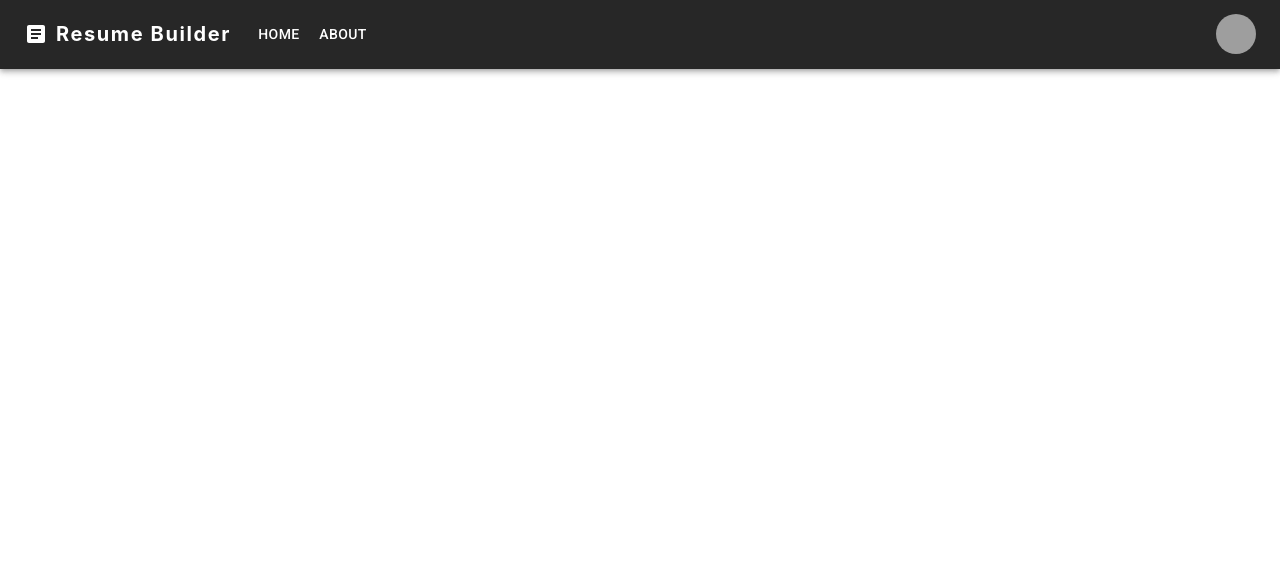
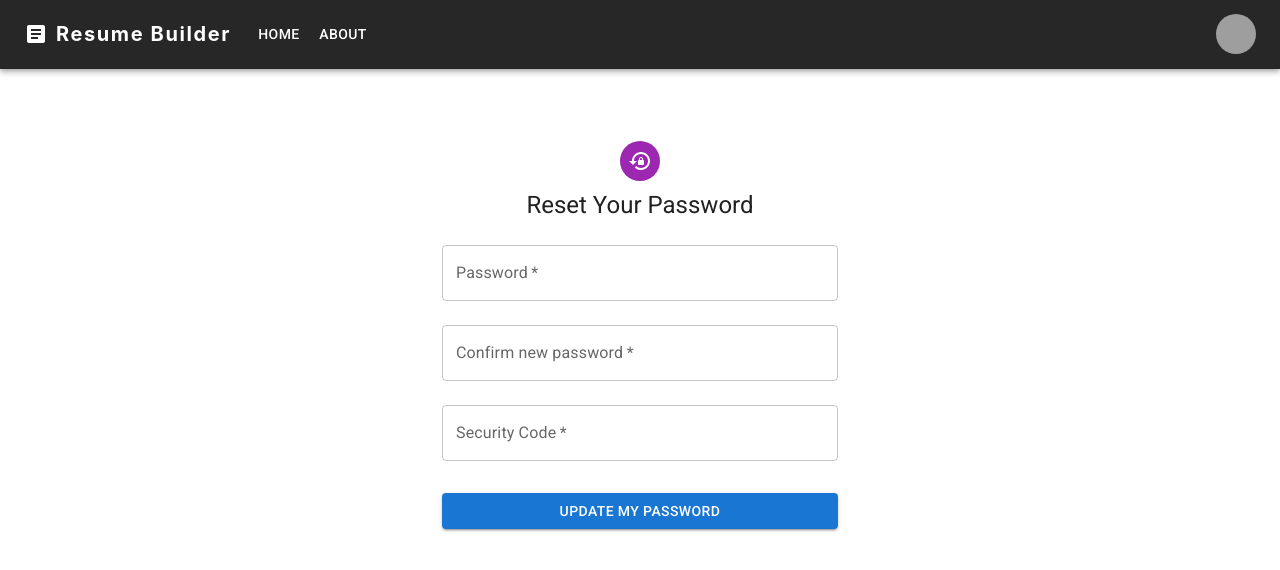
Before and after one commit to devanshkansagra/Resume-Builder, a React (Create React App) app: page /resetPassword in a window 1280 px wide. Shown: the top 570 px of the page. Built offline with nearby package versions, Linux system fonts and the light colour scheme; grey boxes are pictures that could not be loaded.

Commit message:
Implemented Reset password feature

```diff
--- a/src/App.js
+++ b/src/App.js
@@ -9,6 +9,7 @@ import Editor from './Components/Editor/Editor';
 import Admin from './Components/Admin/Admin';
 import Profile from './Components/Profile/Profile'
 import ForgotPassword from './Components/ForgotPassword/ForgotPassword';
+import ResetPassword from './Components/Reset/ResetPassword';
 
 function App() {
   return (
@@ -23,6 +24,7 @@ function App() {
         <Route path='/admin' element={<Admin />} />
         <Route path='/profile' element={<Profile />} />
         <Route path='/forgot' element={<ForgotPassword />} />
+        <Route path='/resetPassword' element={<ResetPassword />} />
       </Routes>
     </>
   );
--- a/src/Components/Profile/Profile.js
+++ b/src/Components/Profile/Profile.js
@@ -24,7 +24,7 @@ function Profile() {
                 }
             } catch (error) {
                 navigate('/login');
-                console.log("Unable to fetcj details")
+                console.log("Unable to fetch details")
             }
         }
         getDetails();
@@ -52,10 +52,6 @@ function Profile() {
                                 <td className={`${styles.fontMedium} ${styles.p4}`}><Typography>Name:</Typography> </td>
                                 <td className={`${styles.fontMedium} ${styles.p4}`}><Typography>{details.firstName} {details.lastName}</Typography></td>
                             </tr>
-                            {/* <tr>
-                            <td className={`${styles.fontMedium} ${styles.p4}`}><Typography>Last Name:</Typography> </td>
-                            <td className={`${styles.fontMedium} ${styles.p4}`}><Typography>{details.lastName}</Typography></td>
-                        </tr> */}
                             <tr>
                                 <td className={`${styles.fontMedium} ${styles.p4}`}><Typography>Email ID: </Typography></td>
                                 <td className={`${styles.fontMedium} ${styles.p4}`}><Typography>{details.email}</Typography></td>
--- /dev/null
+++ b/src/Components/Reset/ResetPassword.js
@@ -0,0 +1,122 @@
+import * as React from 'react';
+import Avatar from '@mui/material/Avatar';
+import Button from '@mui/material/Button';
+import CssBaseline from '@mui/material/CssBaseline';
+import TextField from '@mui/material/TextField';
+import Box from '@mui/material/Box';
+import LockResetIcon from '@mui/icons-material/LockReset';
+import Typography from '@mui/material/Typography';
+import Container from '@mui/material/Container';
+import { createTheme, ThemeProvider } from '@mui/material/styles';
+import { useNavigate } from 'react-router-dom';
+import axios from 'axios';
+
+function ResetPassword() {
+
+    const [details, setDetails] = React.useState({
+        password: "",
+        cpassword: "",
+        otp: ""
+    });
+    const navigate = useNavigate();
+
+    const handleInputs = (e) => {
+        setDetails({ ...details, [e.target.name]: e.target.value });
+    }
+
+    const handleSubmit = async (e) => {
+        e.preventDefault();
+
+        if (details.password !== details.cpassword) {
+            window.alert("Password doesn't match");
+            return false;
+        }
+        else {
+            try {
+                const response = await axios.post('/resetPassword', {
+                    data: details
+                })
+
+                if (response.status === 200) {
+                    window.alert('Passwords are updated Successfully');
+                    navigate('/login');
+                }
+                else if (response.status === 401) {
+                    window.alert('Unauthorized: Invalid Security Code');
+                }
+            }
+            catch (error) {
+                window.alert("Server Error");
+            }
+        }
+    }
+    const defaultTheme = createTheme();
+    return (
+        <>
+            <ThemeProvider theme={defaultTheme}>
+                <Container component="main" maxWidth="xs">
+                    <CssBaseline />
+                    <Box
+                        sx={{
+                            marginTop: 8,
+                            display: 'flex',
+                            flexDirection: 'column',
+                            alignItems: 'center',
+                        }}
+                    >
+                        <Avatar sx={{ m: 1, bgcolor: 'secondary.main' }}>
+                            <LockResetIcon />
+                        </Avatar>
+                        <Typography component="h1" variant="h5">
+                            Reset Your Password
+                        </Typography>
+
+                        <Box component="form" onSubmit={handleSubmit} noValidate sx={{ mt: 1 }}>
+                            <TextField
+                                margin="normal"
+                                required
+                                fullWidth
+                                name="password"
+                                label="Password"
+                                type="password"
+                                id="password"
+                                onChange={handleInputs}
+                            />
+                            <TextField
+                                margin="normal"
+                                required
+                                fullWidth
+                                name="cpassword"
+                                label="Confirm new password"
+                                type="password"
+                                id="cpassword"
+                                onChange={handleInputs}
+                            />
+                            <TextField
+                                margin="normal"
+                                required
+                                fullWidth
+                                name="otp"
+                                label="Security Code"
+                                type="otp"
+                                id="otp"
+                                onChange={handleInputs}
+                            />
+                            <Button
+                                type="submit"
+                                fullWidth
+                                variant="contained"
+                                sx={{ mt: 3, mb: 2 }}
+                                onClick={handleSubmit}
+                            >
+                                Update My Password
+                            </Button>
+                        </Box>
+                    </Box>
+                </Container>
+            </ThemeProvider>
+        </>
+    )
+}
+
+export default ResetPassword
```
Also changed, not shown: src/Components/Reset/resetPassword.module.css (added, +38 -0 lines).
